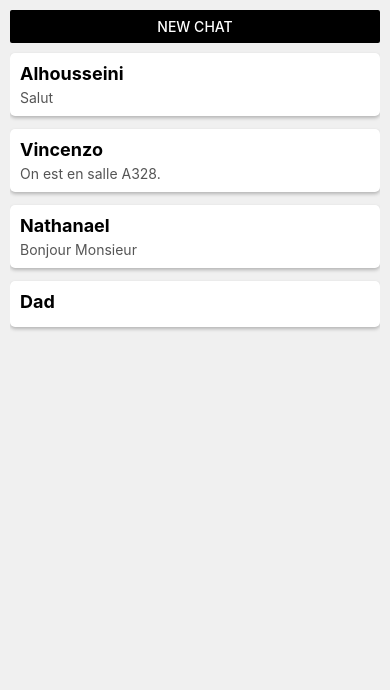
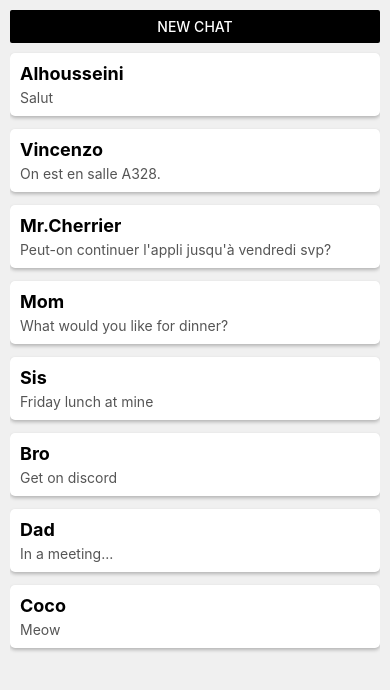
Before and after one commit to karimassi02/expofinalv2, a React Native app in the folder frontend/: screen /chatList in a window 390 px wide. Shown: the top 690 px of the page. Built offline with nearby package versions, Linux system fonts and the light colour scheme.

Commit message:
back, modal, front

```diff
--- a/frontend/Screens/ChatList.js
+++ b/frontend/Screens/ChatList.js
@@ -28,12 +28,33 @@ const ChatListPage = ({ route }) => {
     },
     {
       id: 3,
-      groupName: "Nathanael",
-      lastMessage: "Bonjour Monsieur",
+      groupName: "Mr.Cherrier",
+      lastMessage: "Peut-on continuer l'appli jusqu'à vendredi svp?",
     },
     {
       id: 4,
+      groupName: "Mom",
+      lastMessage: "What would you like for dinner?",
+    },
+    {
+      id: 5,
+      groupName: "Sis",
+      lastMessage: "Friday lunch at mine",
+    },
+    {
+      id: 6,
+      groupName: "Bro",
+      lastMessage: "Get on discord",
+    },
+    {
+      id: 7,
       groupName: "Dad",
+      lastMessage: "In a meeting...",
+    },
+    {
+      id: 8,
+      groupName: "Coco",
+      lastMessage: "Meow",
     },
   ];
 
@@ -74,7 +95,17 @@ const ChatListPage = ({ route }) => {
             activeOpacity={1}
             onPress={() => setModalVisible(false)} // Close the modal when the transparent area is pressed
           ></TouchableOpacity>
-          <View style={styles.modalContainer}>{<Text>Hello</Text>}</View>
+          <View style={styles.modalContainer}>
+            {
+              <>
+                <Text>All your contacts are already in your ChatList</Text>
+                <Button
+                  title="Go Back"
+                  onPress={() => setModalVisible(false)}
+                />
+              </>
+            }
+          </View>
         </Modal>
         <FlatList
           data={groupList}
--- a/frontend/Screens/ContactList.js
+++ b/frontend/Screens/ContactList.js
@@ -39,6 +39,18 @@ const ContactListPage = ({ route }) => {
     {
       id: 7,
       groupName: "Bro",
+    },
+    {
+      id: 8,
+      groupName: "Coco",
+    },
+    {
+      id: 9,
+      groupName: "Aunt",
+    },
+    {
+      id: 10,
+      groupName: "Uncle",
     },
   ];
 
```
Also changed, not shown: frontend/Screens/ChatRoom.js (+29 -1 lines), 2 other files (tests, documents, lock files or other folders).
